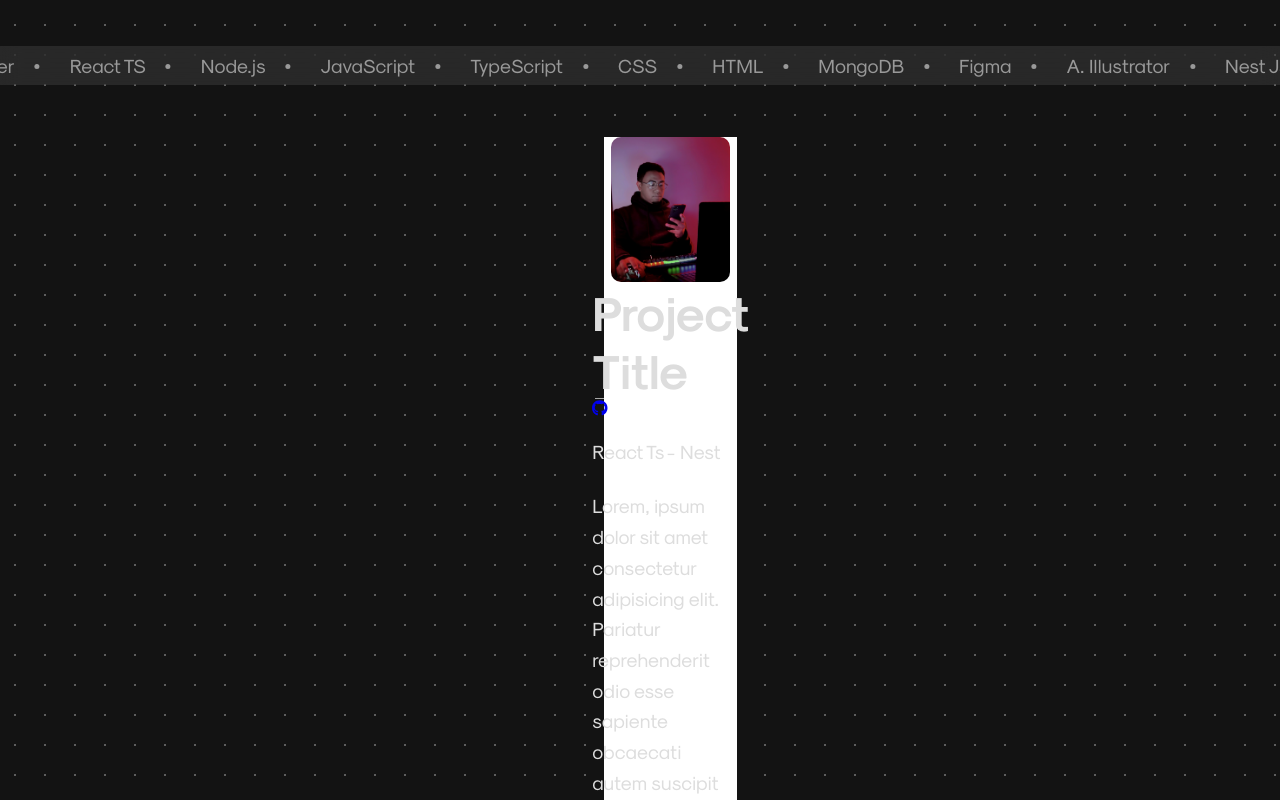
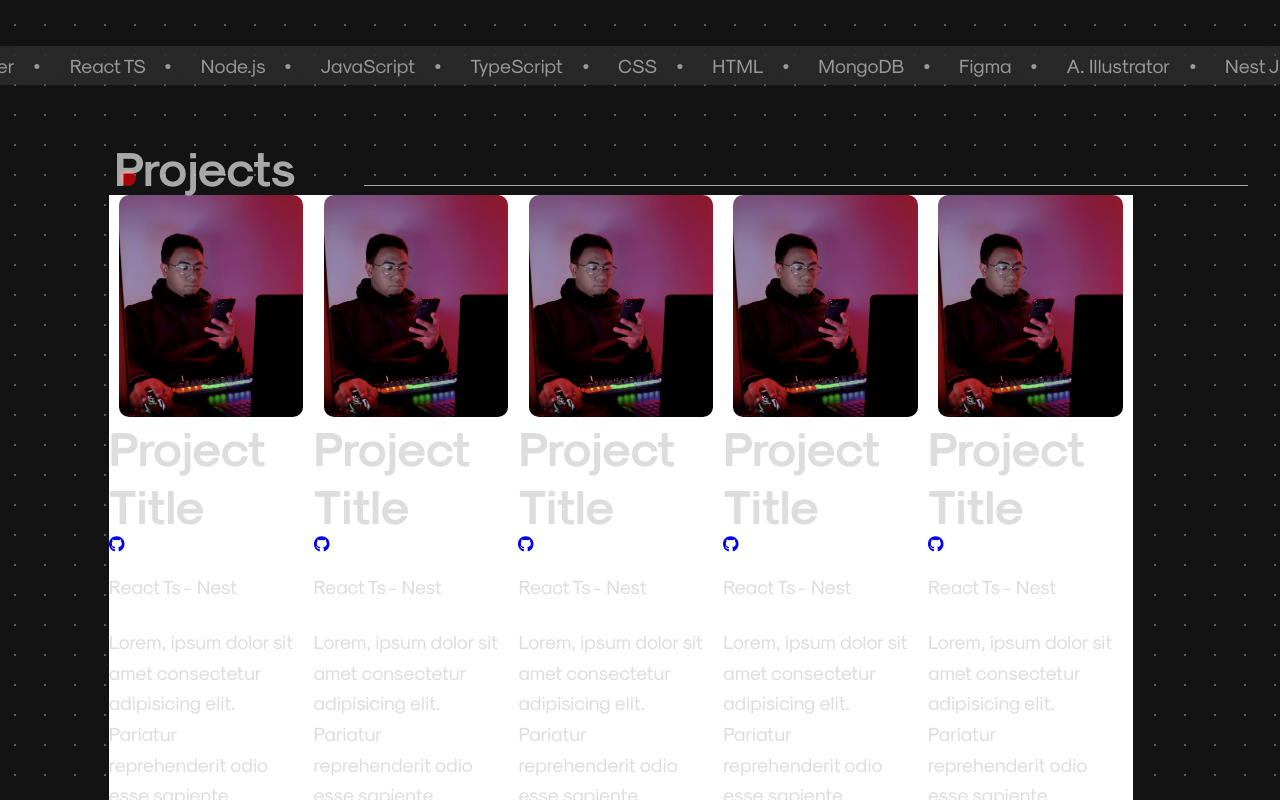
Before and after one commit to MathieuFan22/fanirintsoa-mathieu-portfolio, a React (Vite) app: page / in a window 1280 px wide. Shown: the part 2600-3400 px from the top of the page. Built offline with nearby package versions, Linux system fonts and the light colour scheme.

Commit message:
UI: Project Cards

```diff
--- a/src/App.tsx
+++ b/src/App.tsx
@@ -45,9 +45,9 @@ const App: React.FC = () => {
       <section id="projects" className="section dark">
         <ProjectsPage />
       </section>
-      <section id="projects" className="section dark">
+      {/* <section id="projects" className="section dark">
         <ProjectsPage />
-      </section>
+      </section> */}
       <footer className="footer">
       <p>© {new Date().getFullYear()} Fanirintsoa Mathieu. All rights reserved.</p>
     </footer>
--- a/src/Components/ProjectsPage.css
+++ b/src/Components/ProjectsPage.css
@@ -4,11 +4,12 @@
     flex-direction: row;
 }
 .card-container {
-    width: 30%;
+    width: 20%;
     display: flex;
     flex-direction: column;
     background-color: white;
     align-items: center;
+
 }
 .card-image {
     width: 90%;
@@ -20,3 +21,9 @@
     object-fit: cover;
     border-radius: 10px;
 }
+.section-content-project .left-side {
+    width: 80%;
+    display: flex;
+    flex-direction: row;
+    justify-content: space-evenly;
+}
--- a/src/Components/ProjectsPage.tsx
+++ b/src/Components/ProjectsPage.tsx
@@ -12,11 +12,14 @@ const ProjectsPage: React.FC = () => {
           <h1>Projects</h1>
         </Fade>
         <div className="line"></div>
-        <div className="section-content-project">
-          <div className="left-side">
-
+      </div>
+      <div className="section-content-project">
+        <div className="left-side">
           <ProjectCards />
-          </div>
+          <ProjectCards />
+          <ProjectCards />
+          <ProjectCards />
+          <ProjectCards />
         </div>
       </div>
     </div>
```
